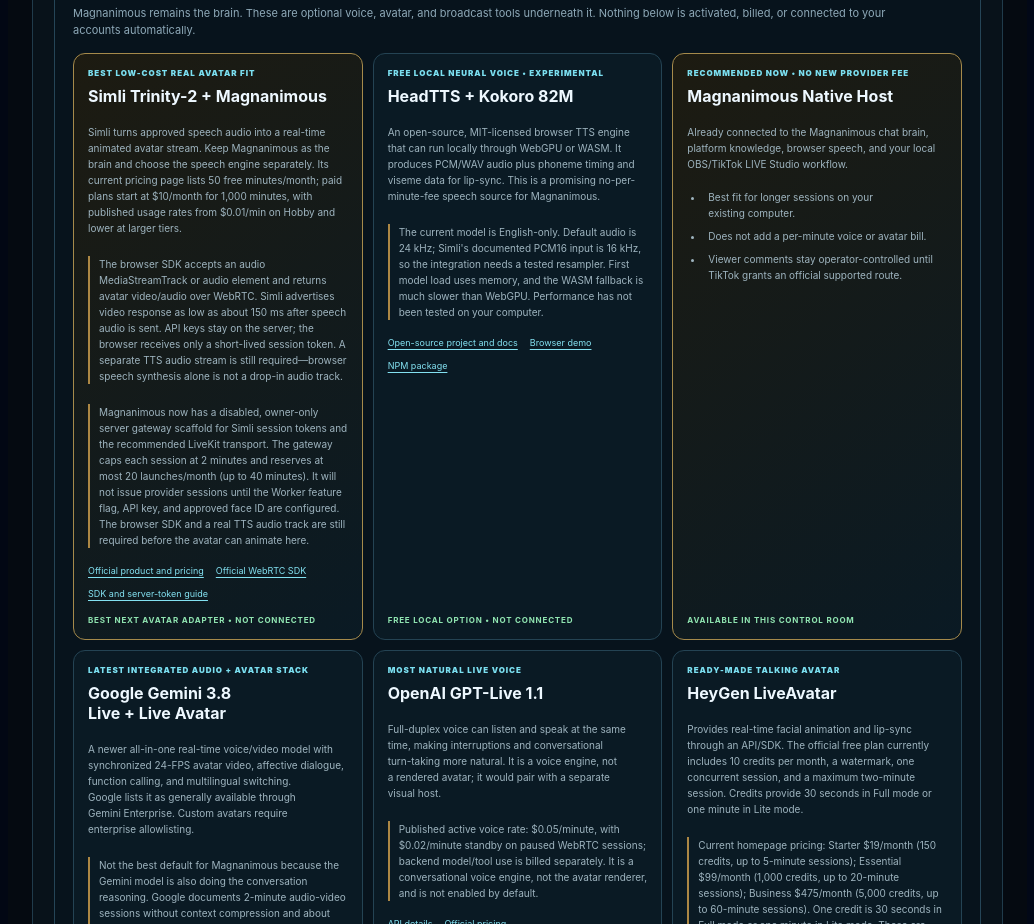
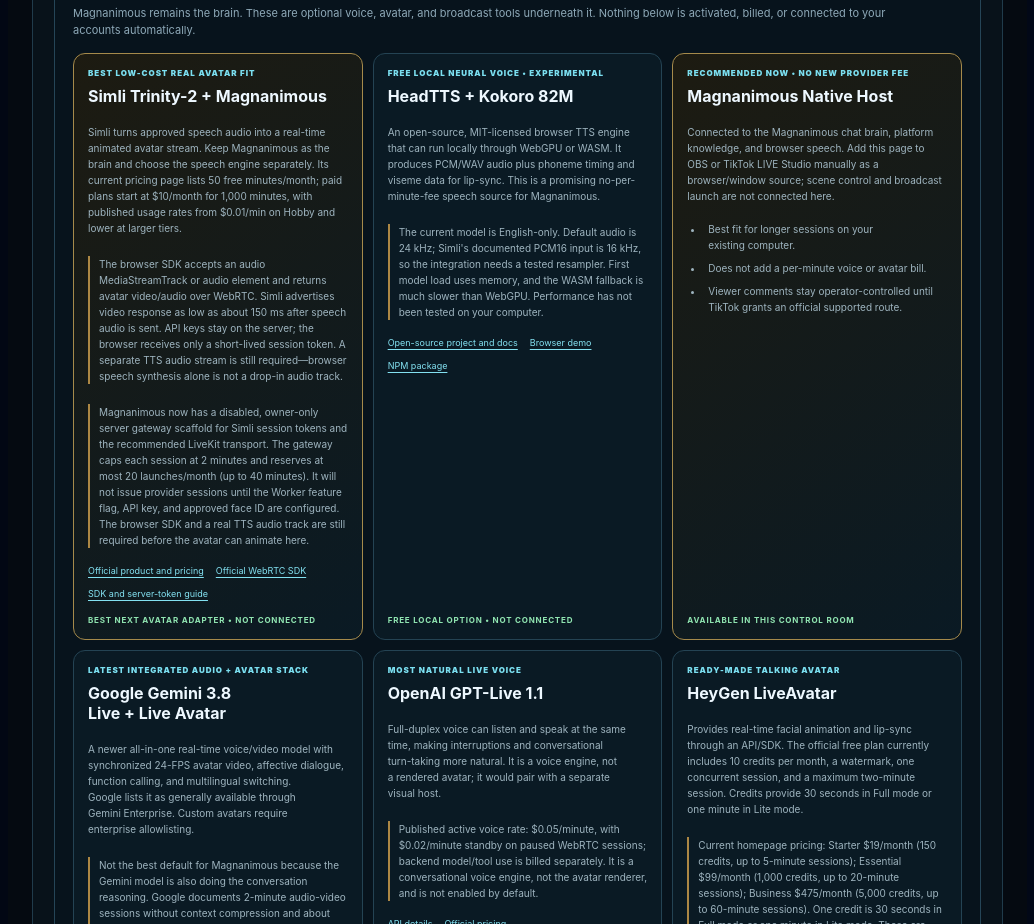
Before and after one commit to IAMGodmatters/IAMMagnanimousway.js, a Next.js app in the folder frontend/: page /tiktok-live in a window 1280 px wide. Shown: the part 2360-3284 px from the top of the page, without its empty margins (238-1272 px from the left). Built offline with nearby package versions, Linux system fonts and the light colour scheme; no server answers.

Commit message:
Clarify OBS is a manual browser-source workflow, not a live control integration

```diff
--- a/frontend/app/tiktok-live/page.tsx
+++ b/frontend/app/tiktok-live/page.tsx
@@ -510,7 +510,7 @@ export default function TikTokLiveHost() {
             <article className="techCard recommended">
               <span className="techTag">RECOMMENDED NOW • NO NEW PROVIDER FEE</span>
               <h3>Magnanimous Native Host</h3>
-              <p>Already connected to the Magnanimous chat brain, platform knowledge, browser speech, and your local OBS/TikTok LIVE Studio workflow.</p>
+              <p>Connected to the Magnanimous chat brain, platform knowledge, and browser speech. Add this page to OBS or TikTok LIVE Studio manually as a browser/window source; scene control and broadcast launch are not connected here.</p>
               <ul><li>Best fit for longer sessions on your existing computer.</li><li>Does not add a per-minute voice or avatar bill.</li><li>Viewer comments stay operator-controlled until TikTok grants an official supported route.</li></ul>
               <b className="techStatus">AVAILABLE IN THIS CONTROL ROOM</b>
             </article>
```
